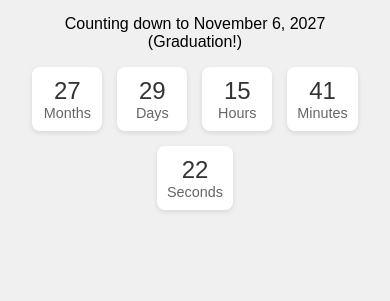
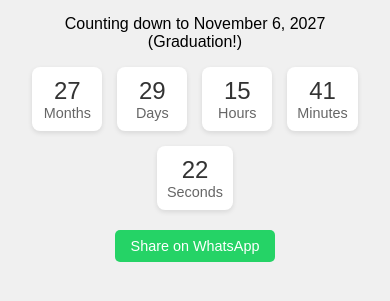
Before and after one commit to HL0786/Sharisa-s-Med-School-Countdown-Mobile, a plain HTML site: page index.html in a window 390 px wide. Shown: the part 113-414 px from the top of the page. Drawn offline with Linux system fonts and the light colour scheme.

Commit message:
Add files via upload

```diff
--- a/index.html
+++ b/index.html
@@ -41,9 +41,11 @@
 <html lang="en">
 <head>
   <meta charset="UTF-8">
-  <meta name="viewport" content="width=device-width, initial-scale=1.0">
+  <meta name="viewport" content="width=device-width, initial-scale=1.0, maximum-scale=1.0, user-scalable=no">
+  <meta name="apple-mobile-web-app-capable" content="yes">
   <meta name="description" content="Sharisa's Med School Graduation Countdown">
   <meta name="theme-color" content="#4CAF50">
+  <meta name="mobile-web-app-capable" content="yes">
   <title>Sharisa's Med School Countdown</title>
   <style>
     body {
@@ -56,6 +58,9 @@
       flex-direction: column;
       align-items: center;
       min-height: 100vh;
+      -webkit-user-select: none;
+      user-select: none;
+      -webkit-tap-highlight-color: transparent;
     }
     h1 {
       color: #4CAF50;
@@ -90,6 +95,16 @@
       font-size: 1.5em;
       color: #4CAF50;
     }
+    .share-button {
+      margin-top: 20px;
+      padding: 10px 20px;
+      background-color: #25D366;
+      color: white;
+      border: none;
+      border-radius: 5px;
+      font-size: 1em;
+      cursor: pointer;
+    }
     @media (max-width: 600px) {
       h1 {
         font-size: 1.5em;
@@ -103,6 +118,10 @@
       }
       .countdown label {
         font-size: 0.9em;
+      }
+      .share-button {
+        font-size: 0.9em;
+        padding: 8px 16px;
       }
     }
   </style>
@@ -118,6 +137,7 @@
     <div><span id="seconds">0</span><label>Seconds</label></div>
   </div>
   <div class="congrats" id="congrats">Congratulations, Sharisa! She’s officially a doctor!</div>
+  <button class="share-button" onclick="shareOnWhatsApp()">Share on WhatsApp</button>
 
   <script>
     const targetDate = new Date('November 6, 2027 00:00:00').getTime();
@@ -145,8 +165,22 @@
       document.getElementById('seconds').textContent = seconds;
     }
 
+    function shareOnWhatsApp() {
+      const url = window.location.href;
+      const text = encodeURIComponent("Check out Sharisa's Med School Countdown to November 6, 2027! " + url);
+      const whatsappUrl = `https://wa.me/?text=${text}`;
+      window.open(whatsappUrl, '_blank');
+    }
+
     updateCountdown();
     setInterval(updateCountdown, 1000);
+
+    // Prevent default touch behaviors to improve mobile experience
+    document.addEventListener('touchstart', function(e) {
+      if (e.target.tagName !== 'BUTTON') {
+        e.preventDefault();
+      }
+    }, { passive: false });
   </script>
 </body>
 </html>
```
